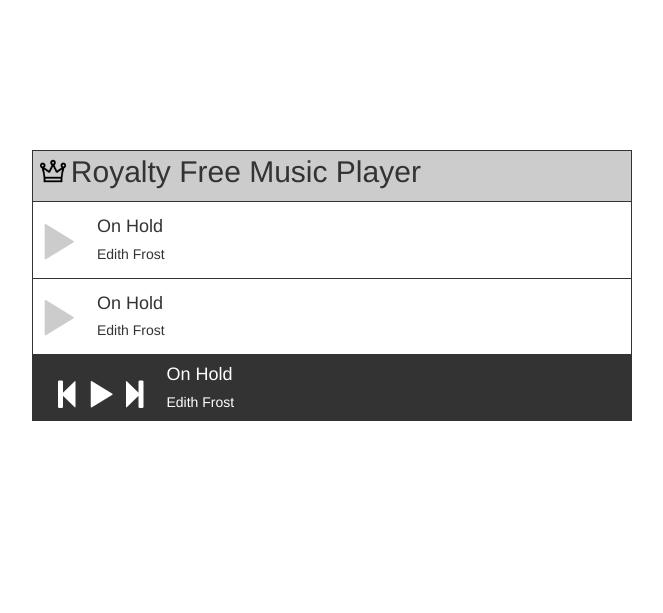
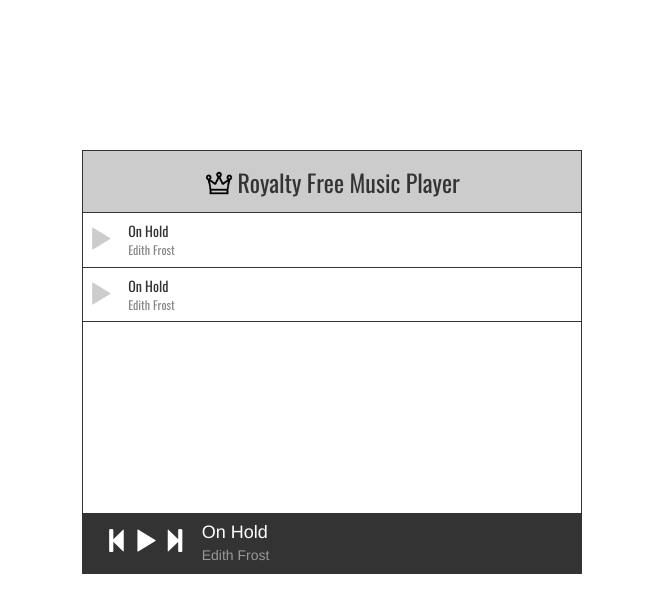
Before and after one commit to vikingeducation/assignment_royalty_free_music_player, a PHP site: page / in a window 1280 px wide. Shown: the top 613 px of the page, without its empty margins (308-971 px from the left). Run offline with PHP 8.4, Linux system fonts and the light colour scheme; some libraries are stand-ins or nearby versions.

Commit message:
Refactored code and upgreaded look of the player

```diff
--- a/index.html
+++ b/index.html
@@ -10,6 +10,7 @@
   <script src="music.js"></script>
   <link rel="stylesheet" href="https://maxcdn.bootstrapcdn.com/bootstrap/3.3.7/css/bootstrap.min.css" integrity="sha384-BVYiiSIFeK1dGmJRAkycuHAHRg32OmUcww7on3RYdg4Va+PmSTsz/K68vbdEjh4u" crossorigin="anonymous">
   <link rel="stylesheet" href="out_master.css">
+
   <title>Royalty Music Player</title>
 </head>
 
@@ -20,35 +21,43 @@
   <div class="music-wrapper">
 
     <div class="title-wrapper">
+      <img src="assets/crown.png" alt="">
+      <h3>Royalty Free Music Player</h3>
+    </div>
 
-      <img src="assets/crown.png" alt="">
-      <h2>Royalty Free Music Player</h2>
+    <div class="playlist">
+
+      <div class="song-panel">
+        <a href="#">
+          <span class="glyphicon glyphicon-play" aria-hidden="true"></span>
+          <!-- <a href="#">
+            <span class="glyphicon glyphicon-pause" aria-hidden="true"></span>
+          </a> -->
+        </a>
+
+        <div class="song-title">
+          <h5>On Hold</h5>
+          <h6>Edith Frost</h6>
+        </div>
+      </div>
+
+      <div class="song-panel">
+        <a href="#">
+          <span class="glyphicon glyphicon-play" aria-hidden="true"></span>
+          <!-- <a href="#">
+            <span class="glyphicon glyphicon-pause" aria-hidden="true"></span>
+          </a> -->
+        </a>
+
+        <div class="song-title">
+          <h5>On Hold</h5>
+          <h6>Edith Frost</h6>
+        </div>
+      </div>
 
     </div>
 
-    <div class="song">
-      <a href="#">
-        <span class="glyphicon glyphicon-play" aria-hidden="true"></span>
-      </a>
-
-      <div class="song-title">
-        <h4>On Hold</h4>
-        <h5>Edith Frost</h5>
-      </div>
-    </div>
-
-    <div class="song">
-      <a href="#">
-        <span class="glyphicon glyphicon-play" aria-hidden="true"></span>
-      </a>
-
-      <div class="song-title">
-        <h4>On Hold</h4>
-        <h5>Edith Frost</h5>
-      </div>
-    </div>
-
-    <div class="player">
+    <div class="playing-song">
 
       <div class="controls">
         <a href="#">
@@ -65,10 +74,11 @@
         </a> -->
       </div>
 
-      <div class="song-title">
+      <div class="song-playing-title">
         <h4>On Hold</h4>
         <h5>Edith Frost</h5>
       </div>
+
     </div>
 
   </div>
--- a/out_master.css
+++ b/out_master.css
@@ -1,55 +1,77 @@
+@import url("https://fonts.googleapis.com/css?family=Oswald");
 body {
-  font: 100% Helvetica, sans-serif;
+  font-family: 'Oswald', sans-serif;
   color: #333; }
 
 div.title-wrapper {
   background-color: #ccc;
-  padding-left: 5px;
-  padding-top: 4px;
-  border-bottom: 1px solid #333; }
-  div.title-wrapper h2 {
-    max-width: 300px;
-    display: inline; }
+  padding: 3px;
+  border-bottom: 1px solid #333;
+  text-align: center; }
+  div.title-wrapper h3 {
+    display: inline-block;
+    font-weight: 200;
+    margin-top: 15px;
+    margin-bottom: 0; }
   div.title-wrapper img {
     width: 30px;
-    margin-bottom: 14px; }
+    margin-bottom: 10px;
+    display: inline; }
 
 div.music-wrapper {
-  width: 600px;
+  width: 500px;
   margin: 150px auto;
   border: 1px solid #333; }
 
-div.song {
+h6 {
+  color: #888;
+  margin: 5px 2px; }
+
+h5, h4 {
+  margin: 5px 2px; }
+
+div.playlist {
+  height: 300px; }
+
+div.playlist div.song-panel {
   padding: 5px;
-  font-size: 14px;
   border-bottom: 1px solid #333; }
-  div.song a span.glyphicon {
-    font-size: 40px;
-    color: #ccc; }
-  div.song a {
+  div.playlist div.song-panel a span.glyphicon {
+    font-size: 25px;
+    color: #ccc;
+    top: -5px; }
+  div.playlist div.song-panel a {
     text-decoration: none; }
-  div.song a span.glyphicon:hover {
+  div.playlist div.song-panel a span.glyphicon:hover {
     color: #000; }
+  div.playlist div.song-panel div.song-title {
+    max-width: 120px;
+    display: inline-block;
+    margin-left: 10px; }
 
-div.song-title {
-  max-width: 120px;
-  display: inline-block;
-  margin-left: 15px; }
-
-div.player {
+div.playing-song {
   background-color: #333;
-  color: #fff; }
-  div.player a span.glyphicon {
-    font-size: 30px;
-    color: #fff; }
-  div.player a {
-    text-decoration: none; }
-  div.player a span.glyphicon:hover {
-    color: #666; }
-
-div.controls {
-  display: inline-block;
-  margin-top: -15px;
-  margin-left: 20px; }
+  padding: 5px 2px; }
+  div.playing-song div.controls {
+    display: inline-block;
+    vertical-align: top;
+    margin-top: 15px;
+    margin-left: 20px; }
+    div.playing-song div.controls a span.glyphicon {
+      font-size: 25px;
+      color: #fff;
+      top: -5px; }
+    div.playing-song div.controls a {
+      text-decoration: none; }
+    div.playing-song div.controls a span.glyphicon:hover {
+      color: #666; }
+  div.playing-song div.song-playing-title {
+    font-family: Helvetica;
+    color: #fff;
+    font-weight: 100;
+    display: inline-block;
+    margin-left: 10px; }
+    div.playing-song div.song-playing-title h5 {
+      color: #999; }
 
 /*# sourceMappingURL=out_master.css.map */
```
Also changed, not shown: master.scss (+50 -20 lines), music.js (added), 1 other file.
